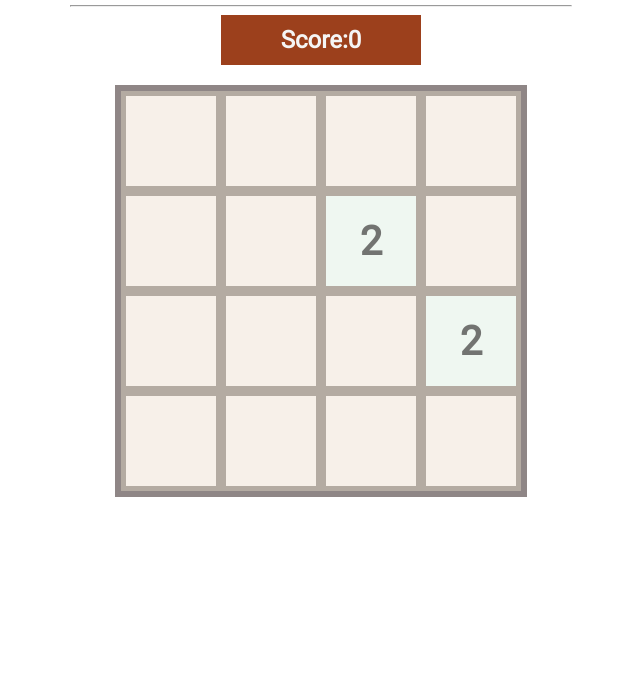
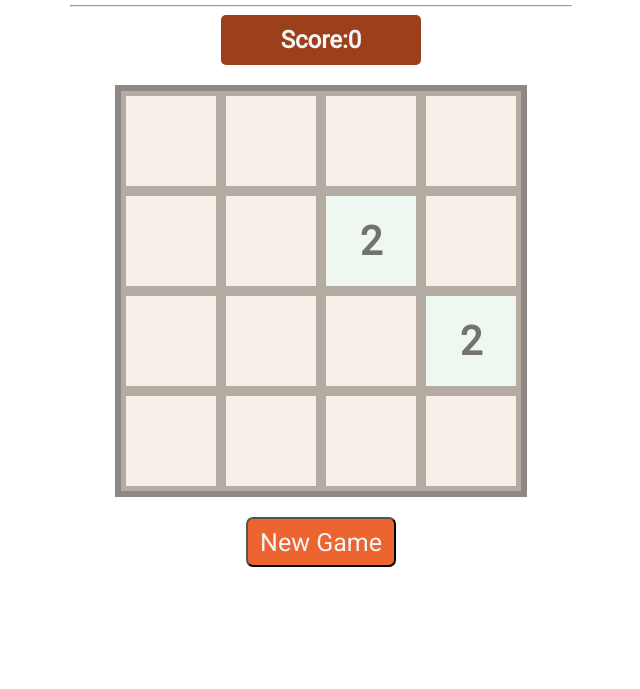
Before and after one commit to curiouslearner999/Game-Project-1, a plain HTML site: page index.html in a window 1280 px wide. Shown: the part 111-800 px from the top of the page, without its empty margins (319-959 px from the left). Drawn offline with Linux system fonts and the light colour scheme.

Commit message:
minor css html update

```diff
--- a/css/style.css
+++ b/css/style.css
@@ -18,6 +18,7 @@ h1 {
     display: flex;
     justify-content: center;
     align-items: center;
+    border-radius: 5px;
 }
 
 h2 {
@@ -30,6 +31,7 @@ h2 {
     display: flex;
     justify-content: center;
     align-items: center;
+    border-radius: 5px;
 }
 
 #gameBoard {
@@ -54,6 +56,18 @@ h2 {
     display: flex;
     justify-content: center;
     align-items: center;
+
+}
+
+#newGame {
+    background-color: #ec6530;
+    color: whitesmoke;
+    font-family: Roboto;
+    font-size: 25px;
+    width: 150px;
+    height: 50px;
+    margin-top: 20px;
+    border-radius: 7px;
 }
 
 
--- a/index.html
+++ b/index.html
@@ -16,6 +16,7 @@
 
   <div id="gameBoard">
   </div>
+  <button id="newGame">New Game</button>
   <script src="js/game.js"></script>
 </body>
 </html>
--- a/js/game.js
+++ b/js/game.js
@@ -3,7 +3,6 @@
     let score = 0
     let rows = 4
     let columns = 4
-
 
     window.onload = function() {
         startGame()
@@ -169,6 +168,10 @@
         return false;
     }
 
+    const checkForWin = () => {
+
+    }
+
     document.addEventListener("keyup", (e) =>{
         if (e.code == "ArrowLeft") {
             moveLeft()
```
